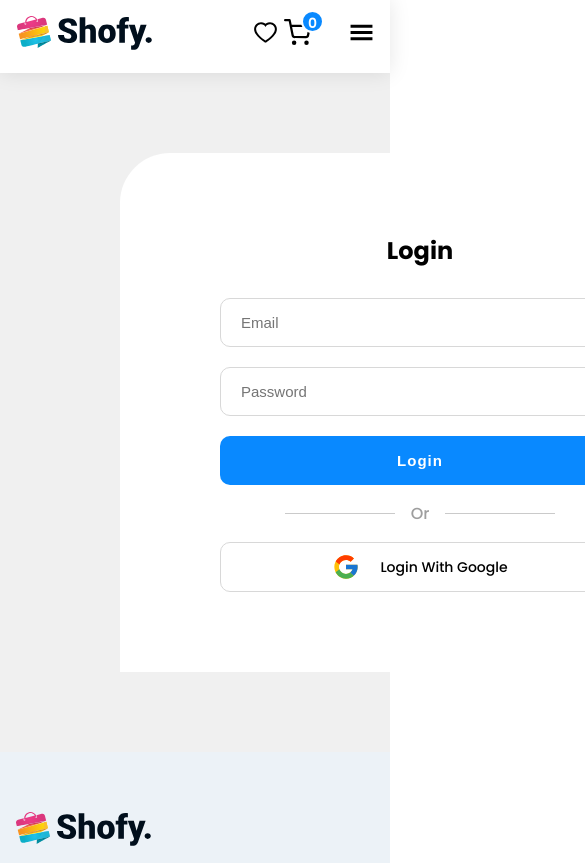
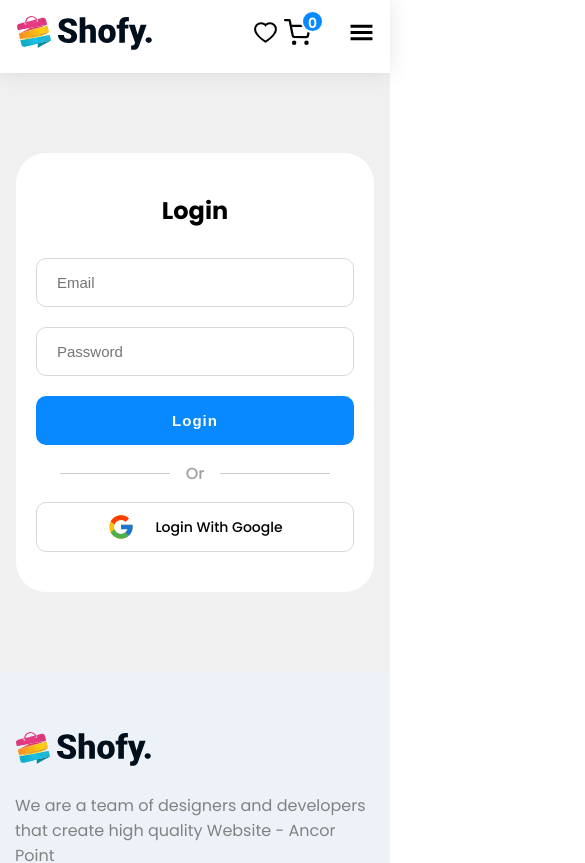
Before and after one commit to Shakiqurrahman/shofy-ecommerce, a React (Vite) app: page /login in a window 390 px wide. Shown: the top 863 px of the page, 585 px wide, since content can reach past the window. Built offline with nearby package versions, Linux system fonts and the light colour scheme; no server answers; a web font is replaced by a local one.

Commit message:
login responsive done

```diff
--- a/src/pages/Login/Login.css
+++ b/src/pages/Login/Login.css
@@ -1,11 +1,10 @@
 .login-page {
     padding: 80px 7.5rem;
-    min-height: 80vh;
     background: #f0f0f0;
 }
 
 .login-page .login-box {
-    width: 1200px;
+    max-width: 1200px;
     display: flex;
     margin: 0 auto;
 }
@@ -14,7 +13,7 @@
     width: 100%;
     padding: 80px 40px;
     background-color: white;
-    border-radius: 50px 0 0 0;
+    border-radius: 30px 0 0 30px;
 }
 
 .login-page .login-box .login-form form {
@@ -68,7 +67,7 @@
 
 .login-page .login-box .right-side {
     width: 100%;
-    border-radius: 0 50px 0 0;
+    border-radius: 0 30px 30px 0;
     padding: 40px;
     background-color: #0989ff;
     color: white;
@@ -152,3 +151,22 @@
     font-size: 14px;
     font-weight: 500;
 }
+
+@media (width <= 1200px){
+    .login-page {
+        padding: 80px 16px;
+    }
+    .login-page .login-box {
+        width: auto;
+    }
+}
+
+@media (width <= 720px){
+    .login-page .login-box .right-side{
+        display: none;
+    }
+    .login-page .login-box .login-form {
+        border-radius: 30px;
+        padding: 40px 20px;
+    }
+}
```
